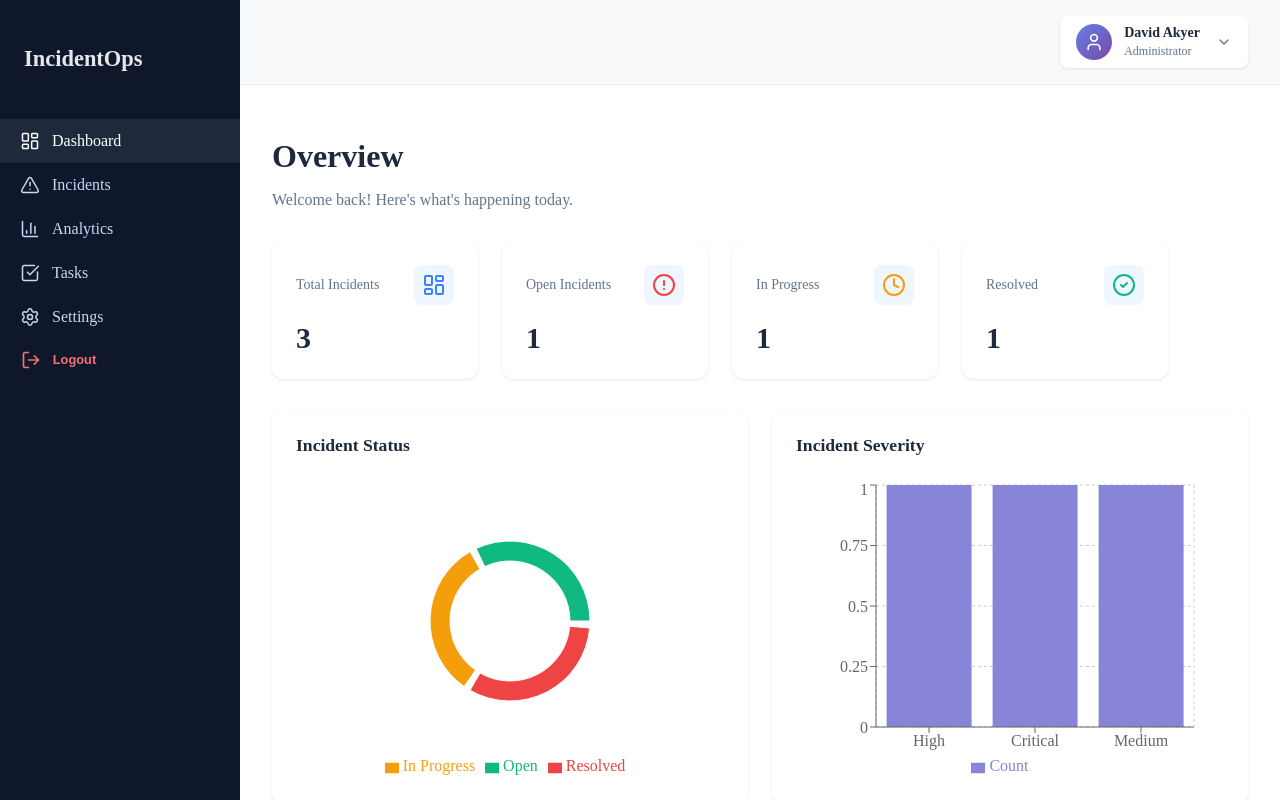
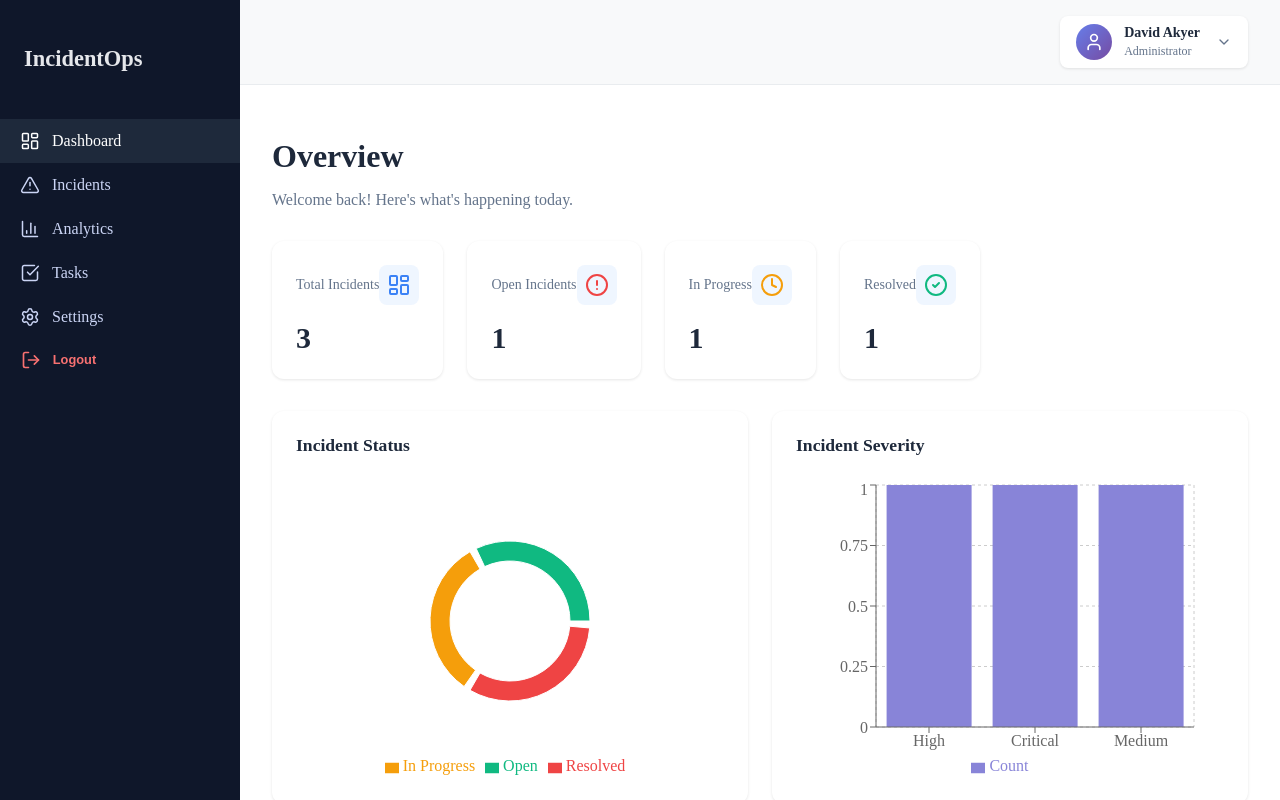
Before and after one commit to dkmakyer/Incident-dashboard-app, a React (Vite) app: page / in a window 1280 px wide. Shown: the top 800 px of the page. Built offline with nearby package versions, Linux system fonts and the light colour scheme.

Commit message:
fixed responsiveness of dashboard stat-card

```diff
--- a/src/pages/Dashboard/Dashboard.css
+++ b/src/pages/Dashboard/Dashboard.css
@@ -1,6 +1,5 @@
 .dashboard-container {
     padding: 2rem;
-    max-width: 1400px;
     margin: 0 auto;
 }
 
@@ -21,7 +20,6 @@
 .stats-grid {
     display: flex;
     flex-direction: row;
-    width: 70vw;
     gap: 1.5rem;
     margin-bottom: 2rem;
 }
@@ -29,7 +27,6 @@
 .stat-card {
     background: white;
     border-radius: 12px;
-    width: 100%;
     padding: 1.5rem;
     box-shadow: 0 1px 3px rgba(0, 0, 0, 0.1);
     transition: transform 0.2s ease, box-shadow 0.2s ease;
```
